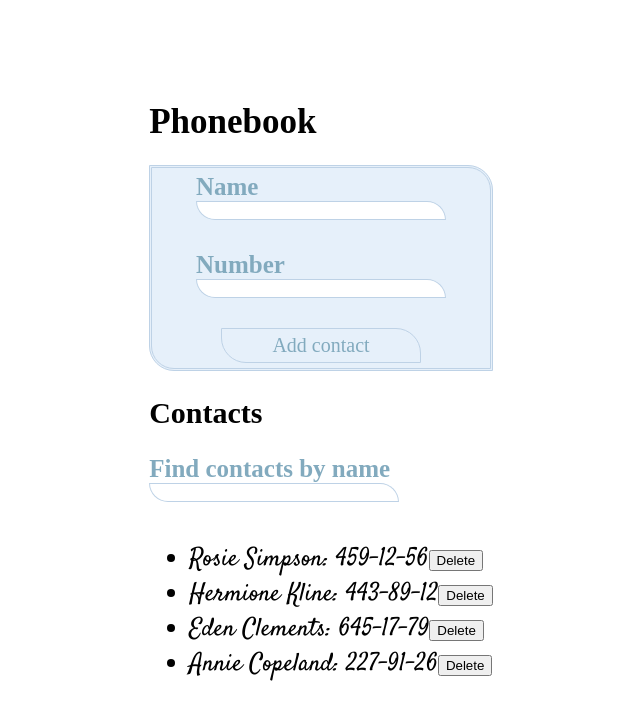
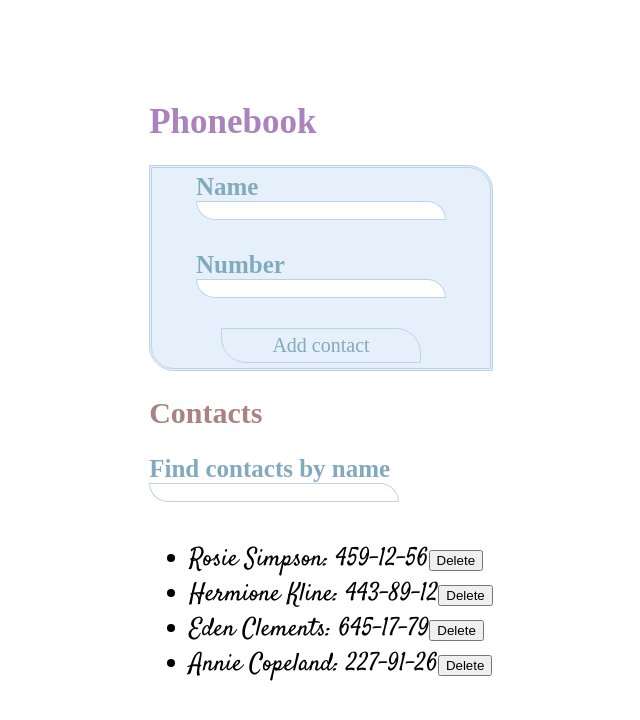
Before and after one commit to OlehKozubJS/goit-react-hw-02-phonebook, a React (Create React App) app: page / in a window 1280 px wide. Shown: the top 720 px of the page, without its empty margins (319-959 px from the left). Built offline with nearby package versions, Linux system fonts and the light colour scheme; a web font is replaced by a local one.

Commit message:
Update Pnonebook.module.css

```diff
--- a/src/components/PhonebookCSS/Pnonebook.module.css
+++ b/src/components/PhonebookCSS/Pnonebook.module.css
@@ -3,11 +3,13 @@
 .phonebookHeader {
     font-family: 'Lugrasimo', cursive;
     font-size: 35px;
+    color: rgb(170, 130, 190);
 }
 
 .contactsHeader {
     font-family: 'Lugrasimo', cursive;
     font-size: 30px;
+    color: rgb(170, 130, 130);
 }
 
 h3 {
```
